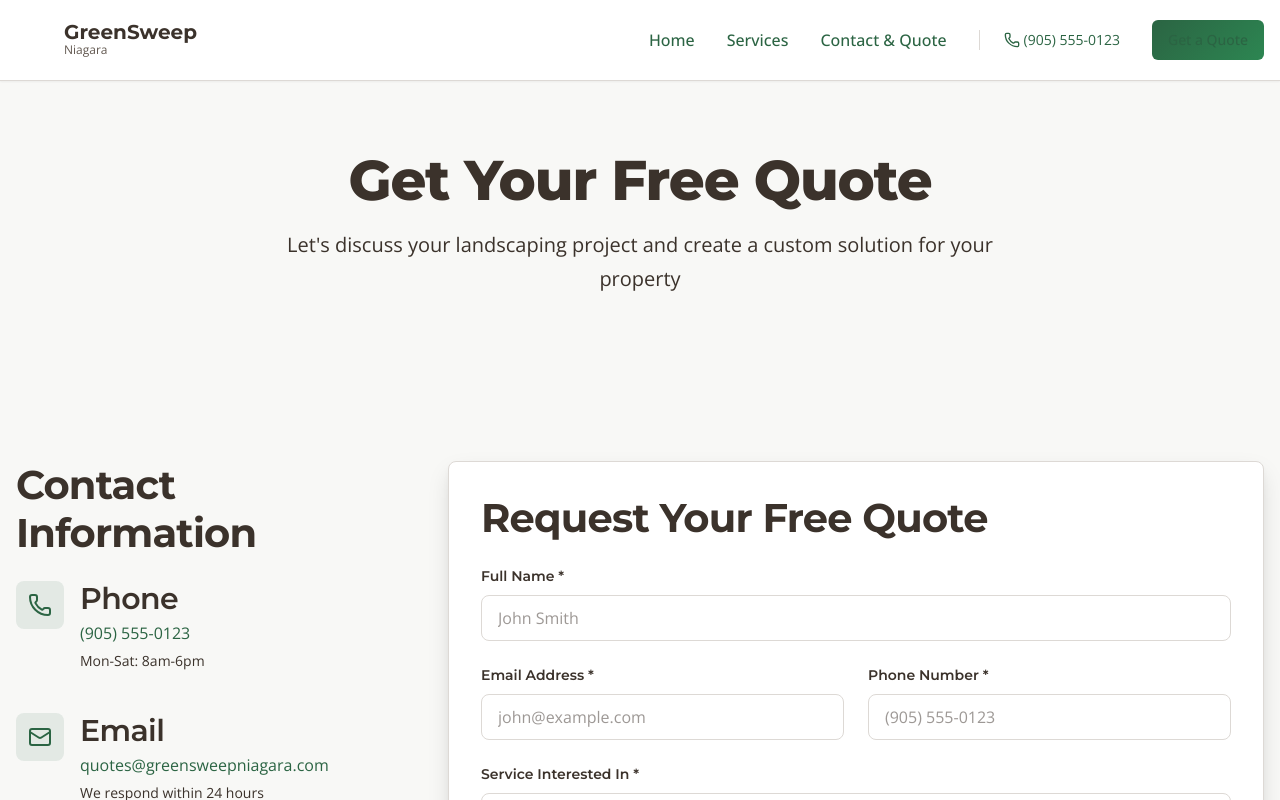
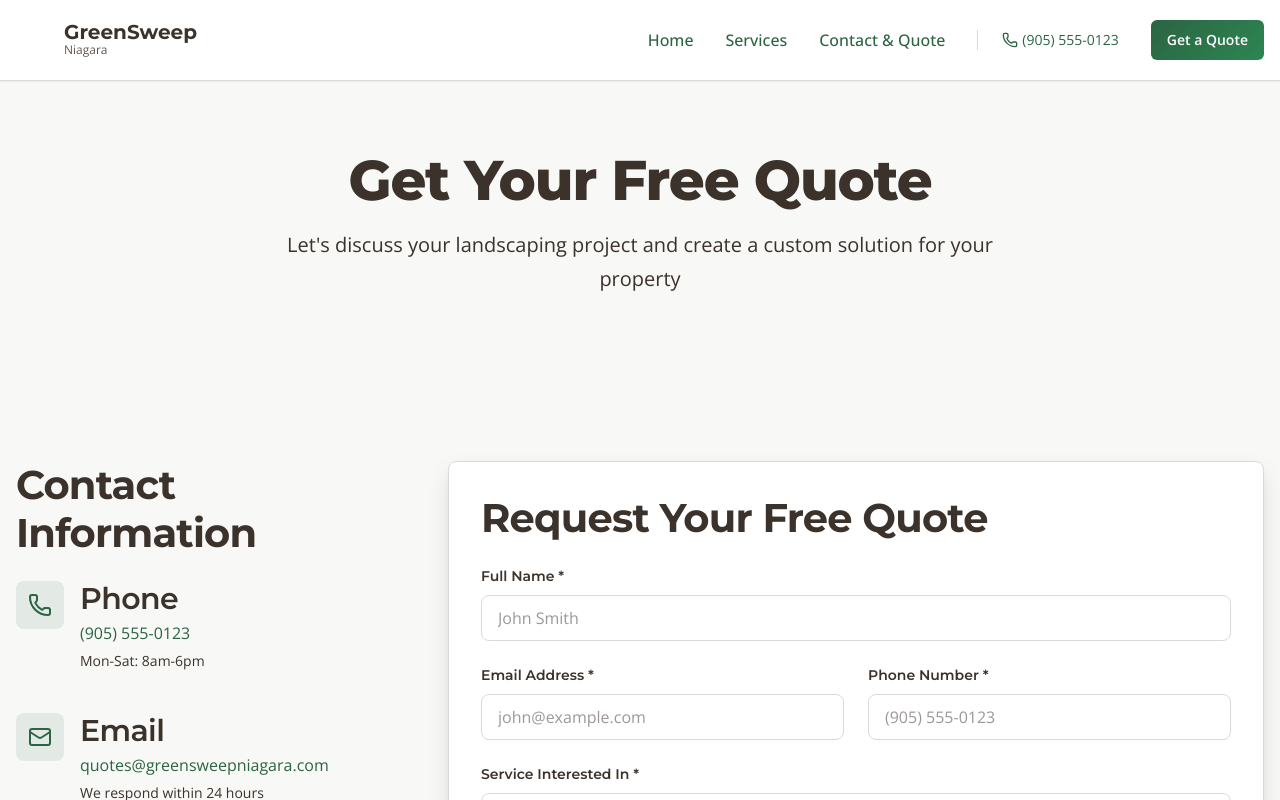
Before and after one commit to TNDIGITALMARK/18dc52ba-3dcb-4c4f-8f5c-934f27c12957, a Next.js app: page /contact in a window 1280 px wide. Shown: the top 800 px of the page. Built offline with nearby package versions, Linux system fonts and the light colour scheme.

Commit message:
Phoenix Agent implementation - Okay now I need you to assess the entire website a...

```diff
--- a/src/app/contact/page.tsx
+++ b/src/app/contact/page.tsx
@@ -324,7 +324,7 @@ export default function ContactPage() {
                   <Button
                     type="submit"
                     size="lg"
-                    className="w-full gradient-forest text-lg"
+                    className="w-full gradient-forest btn-text-white text-lg"
                     disabled={isSubmitting}
                   >
                     {isSubmitting ? (
--- a/src/app/courses/[slug]/page.tsx
+++ b/src/app/courses/[slug]/page.tsx
@@ -238,7 +238,7 @@ export default function CourseDetailPage({ params }: { params: { slug: string }
               Book your tee time today or contact us to learn more about membership options.
             </p>
             <div className="flex flex-col sm:flex-row gap-4 justify-center">
-              <Button asChild size="lg" className="bg-accent text-accent-foreground hover:bg-accent/90">
+              <Button asChild size="lg" className="bg-accent text-accent-foreground hover:bg-accent/90 btn-text-white">
                 <Link href="/book-tee-time">Book Tee Time</Link>
               </Button>
               <Button asChild size="lg" variant="outline" className="border-white text-white hover:bg-white hover:text-primary">
--- a/src/app/globals.css
+++ b/src/app/globals.css
@@ -455,6 +455,12 @@ img {
   z-index: 2;
 }
 
+/* White text for green buttons - ensures high contrast and readability */
+.btn-text-white {
+  color: #ffffff !important;
+  font-weight: 600;
+}
+
 /* Natural border treatments */
 .border-natural {
   border: 2px solid hsl(var(--border));
--- a/src/app/membership/page.tsx
+++ b/src/app/membership/page.tsx
@@ -207,7 +207,7 @@ export default function MembershipPage() {
               Contact us today to schedule a tour, learn more about membership options, or begin your application.
             </p>
             <div className="flex flex-col sm:flex-row gap-4 justify-center">
-              <Button asChild size="lg" className="bg-accent text-accent-foreground hover:bg-accent/90">
+              <Button asChild size="lg" className="bg-accent text-accent-foreground hover:bg-accent/90 btn-text-white">
                 <Link href="/contact?subject=membership">Contact Us</Link>
               </Button>
               <Button
--- a/src/components/home/HeroSection.tsx
+++ b/src/components/home/HeroSection.tsx
@@ -35,7 +35,7 @@ export function HeroSection() {
           <Button
             asChild
             size="lg"
-            className="bg-accent text-accent-foreground hover:bg-accent/90 text-base px-10 py-7 shadow-2xl hover:shadow-accent/50 transition-all"
+            className="bg-accent text-accent-foreground hover:bg-accent/90 btn-text-white text-base px-10 py-7 shadow-2xl hover:shadow-accent/50 transition-all"
           >
             <Link href="/membership" className="flex items-center gap-2">
               Explore Memberships
--- a/src/components/layout/navigation.tsx
+++ b/src/components/layout/navigation.tsx
@@ -54,7 +54,7 @@ export function Navigation() {
               </a>
             </div>
 
-            <Button asChild className="gradient-forest">
+            <Button asChild className="gradient-forest btn-text-white">
               <Link href="/contact">Get a Quote</Link>
             </Button>
           </div>
@@ -105,7 +105,7 @@ export function Navigation() {
                 </a>
               </div>
 
-              <Button asChild className="gradient-forest w-full mt-4">
+              <Button asChild className="gradient-forest btn-text-white w-full mt-4">
                 <Link href="/contact" onClick={() => setIsMobileMenuOpen(false)}>
                   Get a Quote
                 </Link>
--- a/src/components/ui/service-card.tsx
+++ b/src/components/ui/service-card.tsx
@@ -71,7 +71,7 @@ export function ServiceCard({
               {priceFrom}
             </p>
           </div>
-          <Button asChild size="sm" className="gradient-grass">
+          <Button asChild size="sm" className="gradient-grass btn-text-white">
             <Link href={href}>Get Quote</Link>
           </Button>
         </div>
```
